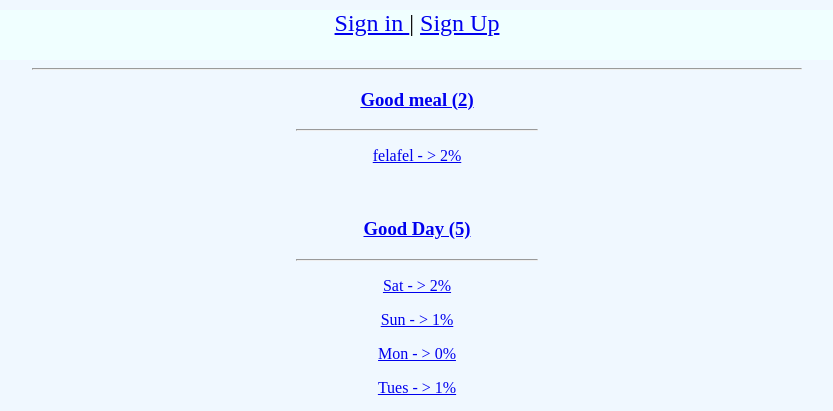
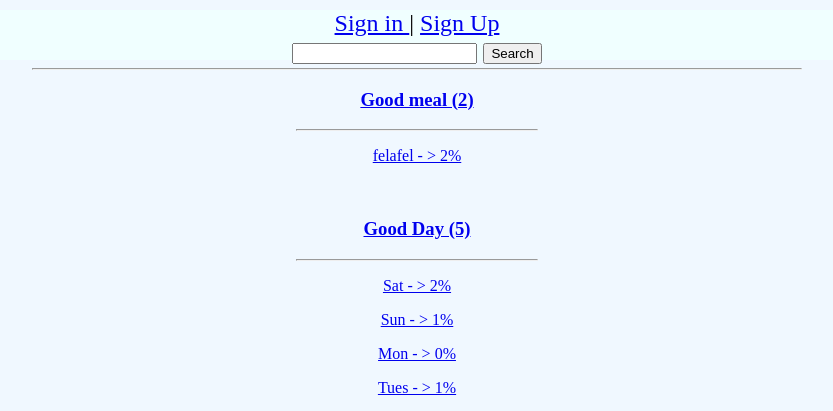
Before and after one commit to NFEL/Poll_Django, a Django app: page / in a window 1280 px wide. Shown: the top 411 px of the page, without its empty margins (223-1056 px from the left). Run offline with Django 3.2, Linux system fonts and the light colour scheme; data comes from the database, SQL or seed files in the repository; both versions use the stored data as it was after the commit.

Commit message:
added search

```diff
--- a/question/templates/index.html
+++ b/question/templates/index.html
@@ -19,6 +19,13 @@ Home
 <a href="{% url 'signup' %}
 ">          Sign Up <a>
 {% endif %}
+
+<form method='POST'>
+{% csrf_token %}
+<input name='search_text'>
+<button>Search</button>
+</form>
+
 {% endblock username %}
 
 {% block content %}
--- a/question/templates/question/question_detail.html
+++ b/question/templates/question/question_detail.html
@@ -19,7 +19,7 @@ Question : {{ question.q_name}}
 
         {% for choice in question.choice.all %}
 
-                    <a href="{{choice.id}}">
+                    <a href="/{{choice.id}}">
 
                     </p>
                         {{choice.c_name}} - > {{choice.votes_count |div:question.total_vote_count|mul:100|safe}}%
--- a/question/urls.py
+++ b/question/urls.py
@@ -15,8 +15,8 @@ urlpatterns = [
     path('logout/', Logout.as_view(), name='logout'),
     path('<int:id>', SubmitVote.as_view(), name='submit-vote'),
     path('question/<int:pk>', QuestionDetail.as_view(), name='question-detail'),
-    path('question/<int:id>',
-         SubmitVote.as_view(), name='question-detail-submit'),
+    # path('question/<int:id>',
+    #      SubmitVote.as_view(), name='question-detail-submit'),
     path('qusetion/list/', QuestionList.as_view(), name='question-list'),
     path('qusetion/list/<int:id>',
          QuestionListSubmitVote.as_view(), name='question-list-submit'),
--- a/question/views.py
+++ b/question/views.py
@@ -1,22 +1,23 @@
-from django.shortcuts import redirect, render, HttpResponse,get_object_or_404
-from django.views.generic import ListView, DetailView,CreateView
+from django.db.models.query import QuerySet
+from django.shortcuts import redirect, render, HttpResponse, get_object_or_404
+from django.views.generic import ListView, DetailView, CreateView
 from django.contrib.auth.models import User
 from django.contrib.auth.forms import UserCreationForm
 from django.views import View
-from django.contrib.auth import login,logout,authenticate
+from django.contrib.auth import login, logout, authenticate
 from django.contrib import messages
 from django.db import IntegrityError
 from django.db.models import F
 
 
 from .models import Question, Choice, UserVote
-from .forms import LoginForm,QuestionForm,ChoiceForm
-#ShowQuestions, Signup, Login, Logout, QuestionDetail, Profile, QuestionList
+from .forms import LoginForm, QuestionForm, ChoiceForm
 
 
 class QuestionList(ListView):
     model = Question
     context_object_name = 'questions'
+    search_term = ''
 
     def get_context_data(self, **kwargs):
         context = super(QuestionList, self).get_context_data(**kwargs)
@@ -25,17 +26,20 @@ class QuestionList(ListView):
         print(QuestionForm())
         return context
 
-    def post(self,request,*args, **kwargs):
+    def post(self, request, *args, **kwargs):
         Cform = ChoiceForm(request.POST)
         Qform = QuestionForm(request.POST)
+        QuestionList.search_term = request.POST.get('search_text')
+
         if Cform.is_valid():
             print(Cform.save())
         if Qform.is_valid():
             Qform.save()
 
-        return redirect('home')
+        return redirect('question-list')
 
-
+    def get_queryset(self):
+        return Question.objects.filter(q_name__contains=self.search_term)
 
 
 class QuestionDetail(DetailView):
@@ -45,10 +49,11 @@ class QuestionDetail(DetailView):
 
     def get_context_data(self, **kwargs):
         context = super(QuestionDetail, self).get_context_data(**kwargs)
-        context['Cadd'] = ChoiceForm(initial={'question':kwargs.get('object')})
+        context['Cadd'] = ChoiceForm(
+            initial={'question': kwargs.get('object')})
         return context
 
-    def post(self,request,*args, **kwargs):
+    def post(self, request, *args, **kwargs):
         Cform = ChoiceForm(request.POST)
         if Cform.is_valid():
             print(Cform.save())
@@ -56,11 +61,10 @@ class QuestionDetail(DetailView):
         return redirect('home')
 
 
-
 class Signup(View):
     def get(self, request, *args, **kwargs):
 
-        return render(request,'signup.html',{'form':UserCreationForm()})
+        return render(request, 'signup.html', {'form': UserCreationForm()})
 
     def post(self, request, *args, **kwargs):
 
@@ -77,17 +81,20 @@ class Signup(View):
                 return redirect('home')
             return redirect('login')
 
-        messages.add_message(request, messages.INFO, 'Issue With Sign Up \n double check ....')
+        messages.add_message(request, messages.INFO,
+                             'Issue With Sign Up \n double check ....')
 
         return redirect('signup')
+
 
 class Login(View):
     def get(self, request, *args, **kwargs):
         if request.user.is_authenticated:
-            messages.add_message(request, messages.INFO, 'Issue With Sign Up \n double check ....')
+            messages.add_message(request, messages.INFO,
+                                 'Issue With Sign Up \n double check ....')
             return redirect('home')
         else:
-            return render(request,'login.html',{'form':LoginForm()})
+            return render(request, 'login.html', {'form': LoginForm()})
 
     def post(self, request, *args, **kwargs):
         form = LoginForm(request.POST)
@@ -105,7 +112,7 @@ class Login(View):
 
 
 class Logout(View):
-    def get(self,requset):
+    def get(self, requset):
         try:
             logout(requset)
             print(f'Success you are - > {requset.user}')
@@ -121,11 +128,13 @@ class Profile(View):
     def post(self, request, *args, **kwargs):
         return HttpResponse('POST request!')
 
+
 class Home(ListView):
     model = Question
     context_object_name = 'question'
-    template_name='index.html'
-    queryset = Question.objects.all().order_by('-date')[:5].annotate()
+    template_name = 'index.html'
+    search_term = ''
+    # queryset = Question.objects.filter(q_name__contains=search_term).order_by('-date')[:5].annotate()
 
     def get_context_data(self, **kwargs):
         context = super(Home, self).get_context_data(**kwargs)
@@ -133,9 +142,10 @@ class Home(ListView):
         context['Cadd'] = ChoiceForm()
         return context
 
-    def post(self,request,*args, **kwargs):
+    def post(self, request, *args, **kwargs):
         Qform = QuestionForm(request.POST)
         Cform = ChoiceForm(request.POST)
+        Home.search_term = request.POST.get('search_text')
 
         if Qform.is_valid():
             question = Qform.save()
@@ -145,20 +155,23 @@ class Home(ListView):
 
         return redirect('home')
 
+    def get_queryset(self) -> QuerySet:
+        return Question.objects.filter(q_name__contains=self.search_term).order_by('-date')[:5]
+
 
 class SubmitVote(View):
-    next_url='home'
-    def get(self,requst,*args, **kwargs):
+    next_url = 'home'
+
+    def get(self, requst, *args, **kwargs):
         if requst.user.is_authenticated:
             # print(kwargs.get('pk'))
-            choice_to_vote =get_object_or_404(Choice,id = kwargs.get('id'))
+            choice_to_vote = get_object_or_404(Choice, id=kwargs.get('id'))
             try:
                 UserVote.objects.create(user_id=requst.user,
-                                    vote=choice_to_vote,
-                                    question = choice_to_vote.question)
+                                        vote=choice_to_vote,
+                                        question=choice_to_vote.question)
             except IntegrityError as e:
-                messages.add_message(requst, messages.INFO, 'U voted once in this question X-X')
+                messages.add_message(requst, messages.INFO,
+                                     'U voted once in this question X-X')
 
-            # choice_to_vote.votes_count += 1
-            # choice_to_vote.save()
         return redirect(SubmitVote.next_url)
```
Also changed, not shown: question/templates/question/question_list.html (+7 -0 lines), db.sqlite3, question/forms.py (line endings or trailing spaces).
